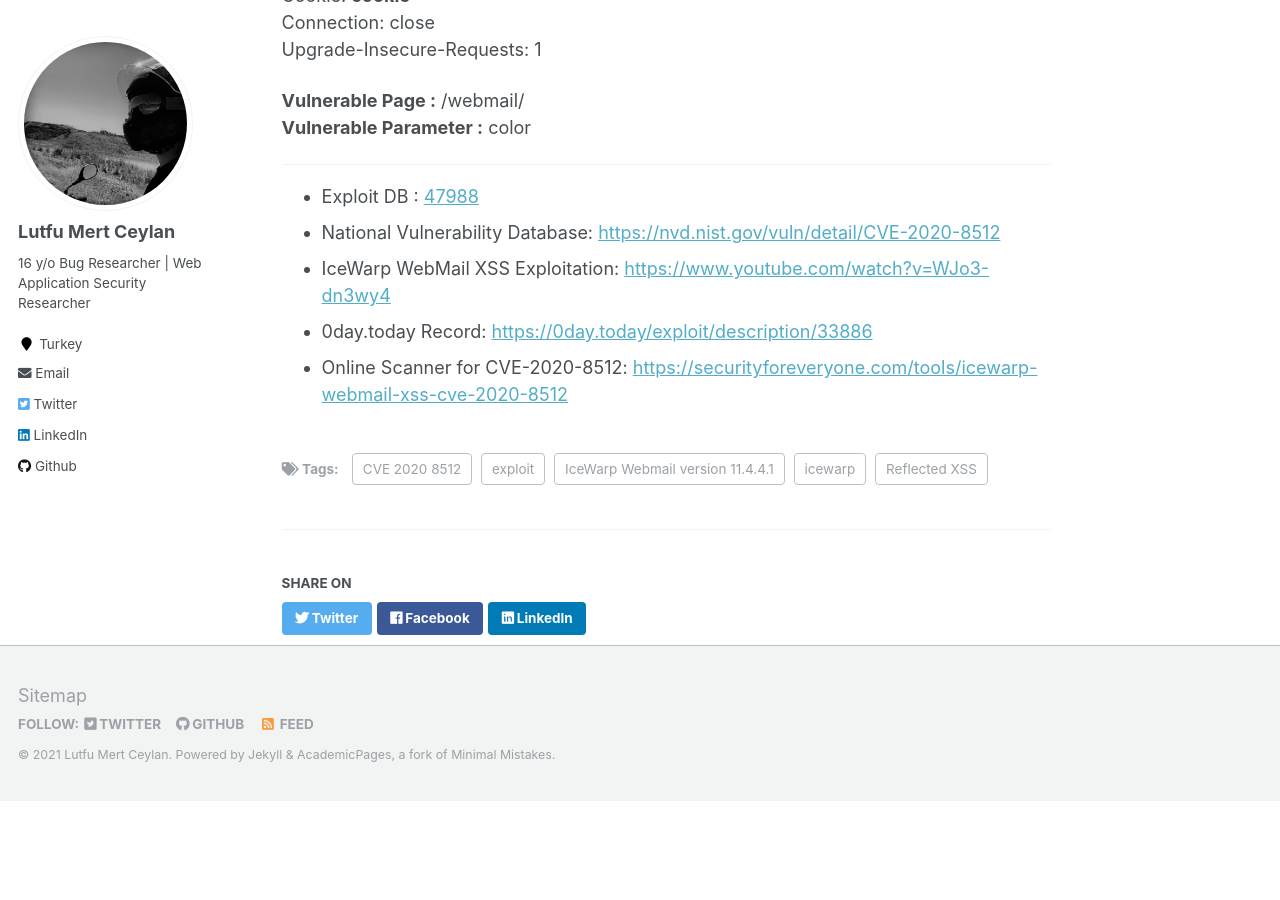
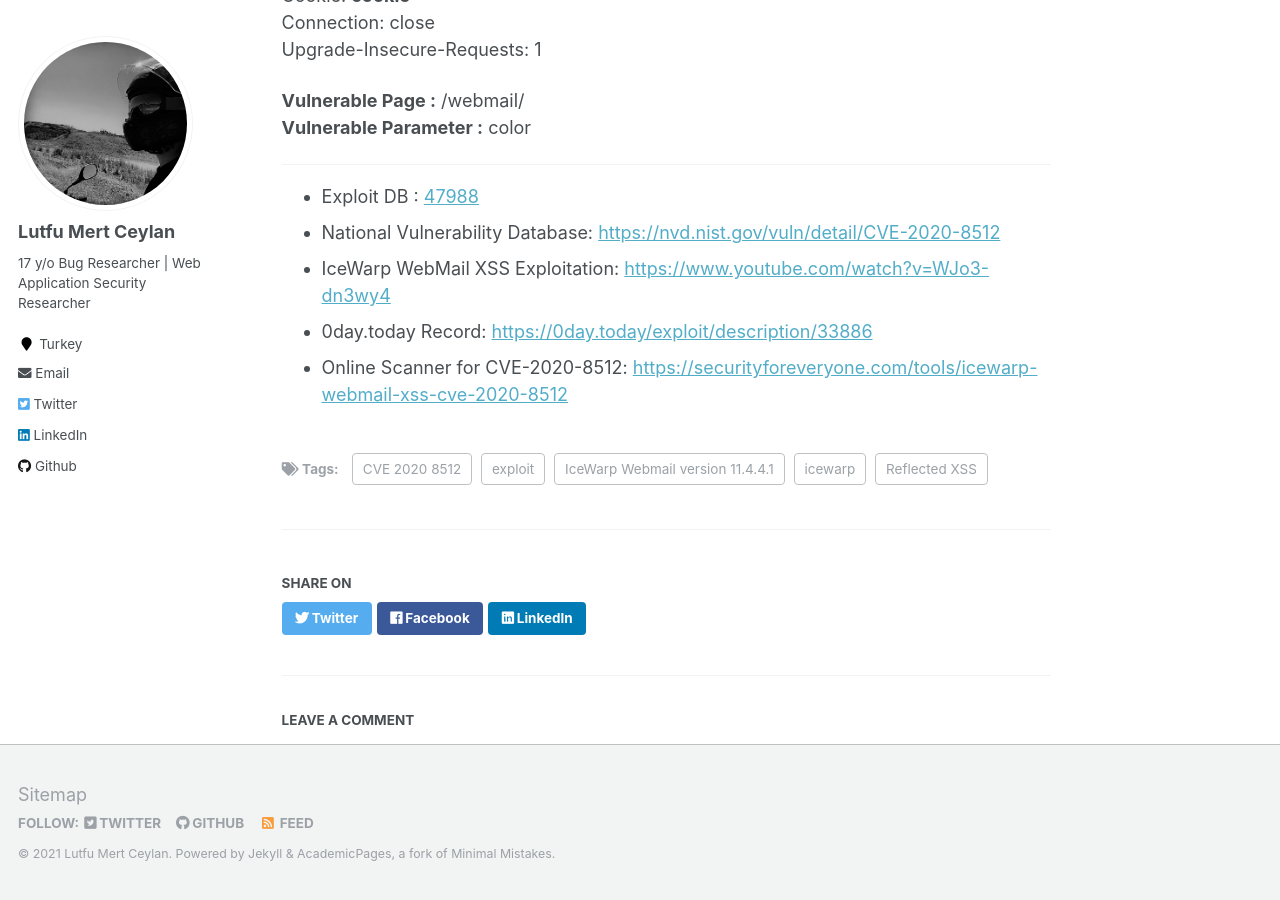
Before and after one commit to lutfumertceylan/mywebsite, a Jekyll site: the page built from _exploits/2020-01-27-IceWarp-Exploit-XSS.md, in a window 1280 px wide and 900 px high, scrolled down 757 px. Built offline with Jekyll 4.4.1, drawn with Linux system fonts in a browser that asks for light colours; comment, search, counter and statistics services are not loaded; before the commit the page ends 1558 px from its top, so only the background shows below that; part of the change alters nothing that is shown.

Commit message:
Update _config.yml

```diff
--- a/_config.yml
+++ b/_config.yml
@@ -10,7 +10,7 @@ locale                   : "en-US"
 title                    : "Lutfu Mert Ceylan"
 title_separator          : ">"
 name                     : &name "Lutfu Mert Ceylan"
-description              : &description "17 y/o Bug Researcher | Web Application Security Researcher"
+description              : &description "17 y/o Bug Hunter | Web Application Security Researcher"
 url                      : https://lutfumertceylan.com.tr #https://academicpages.github.io # the base hostname & protocol for your site e.g. "https://mmistakes.github.io"
 baseurl                  : #"" # the subpath of your site, e.g. "/blog"
 repository               : lutfumertceylan/website #"academicpages/academicpages.github.io"
@@ -21,9 +21,9 @@ future                   : true
 read_more                : "disabled" # if enabled, adds "Read more" links to excerpts
 talkmap_link             : false #change to true to add link to talkmap on talks page
 comments:
-  provider               : # false (default), "disqus", "discourse", "facebook", "google-plus", "staticman", "custom"
+  provider               : disqus # false (default), "disqus", "discourse", "facebook", "google-plus", "staticman", "custom"
   disqus:
-    shortname            :
+    shortname            : lutfumertceylan
   discourse:
     server               : # https://meta.discourse.org/t/embedding-discourse-comments-via-javascript/31963 , e.g.: meta.discourse.org
   facebook:
@@ -82,7 +82,7 @@ analytics:
 author:
   name             : "Lutfu Mert Ceylan"
   avatar           : "pp002.jpeg"
-  bio              : "16 y/o Bug Researcher | Web Application Security Researcher"
+  bio              : "17 y/o Bug Researcher | Web Application Security Researcher"
   location         : "Turkey"
   employer         :
   googlescholar    : #"https://yourfullgooglescholarurl.com"
```
